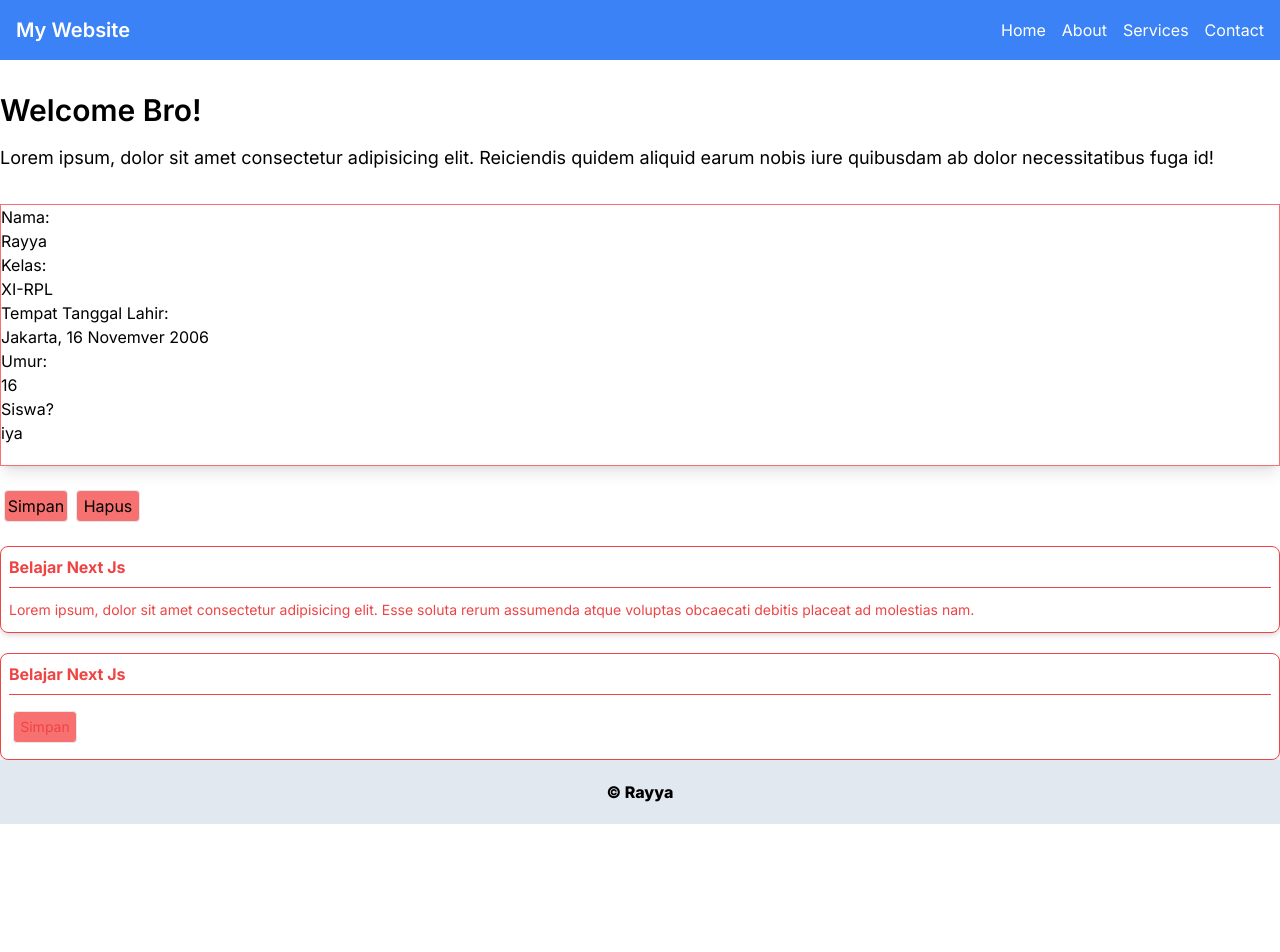
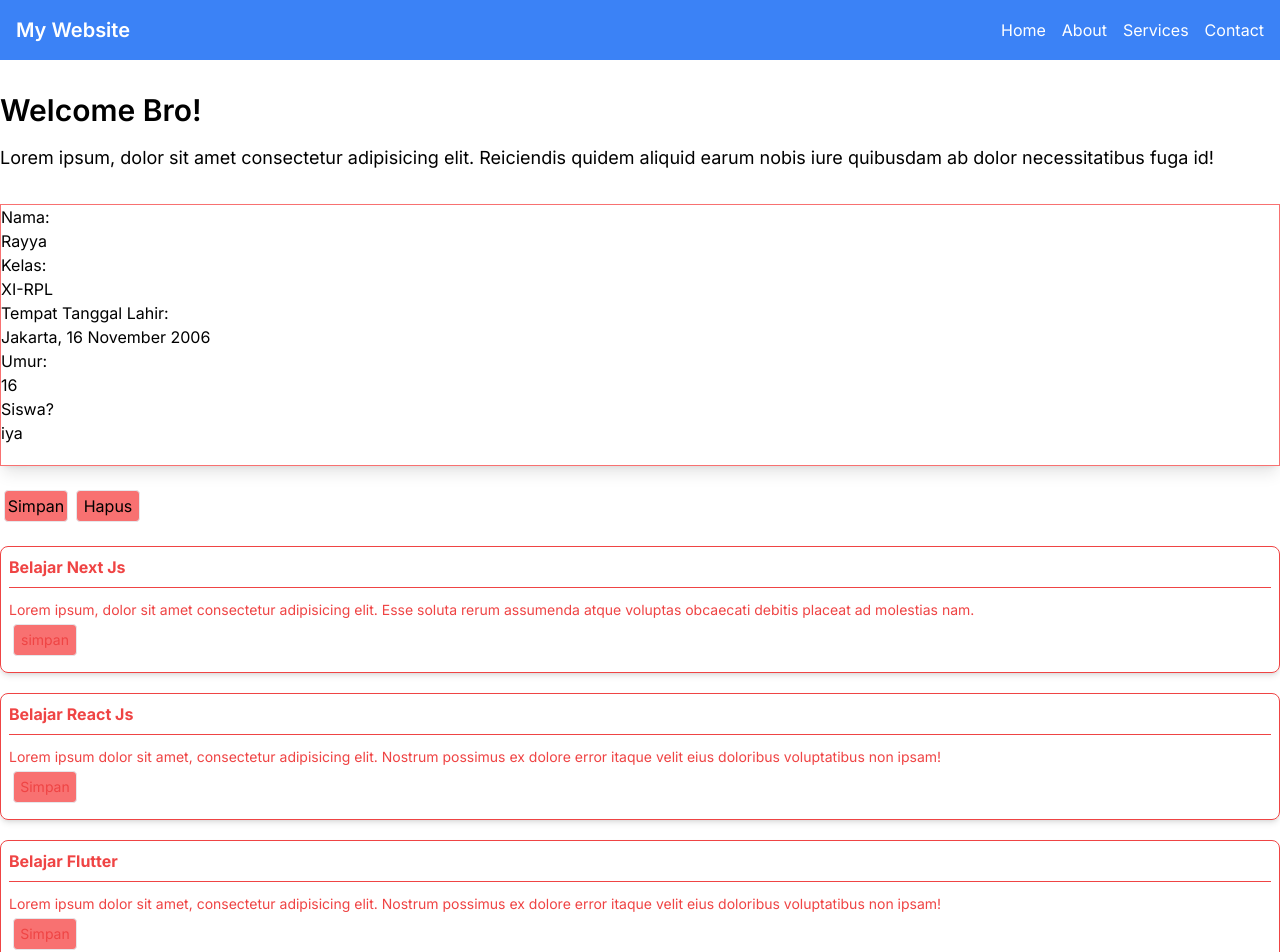
Before and after one commit to Rayyasa/belajar-frontend-nextjs, a Next.js app: page / in a window 1280 px wide. Shown: the top 952 px of the page. Before the commit the page ends 824 px from the top, so only its background shows below. Built offline with nearby package versions, Linux system fonts and the light colour scheme.

Commit message:
belajar pagi ini

```diff
--- a/app/components/Button.tsx
+++ b/app/components/Button.tsx
@@ -3,7 +3,7 @@ interface ButtonProps {
   isDisabled: boolean;
 }
 
-const Button: React.FC<ButtonProps> = ({ title, isDisabled }) => {
+const Button: React.FC<ButtonProps> = ({ title, isDisabled = false }) => {
   return (
     <button
       disabled={isDisabled}
@@ -14,5 +14,4 @@ const Button: React.FC<ButtonProps> = ({ title, isDisabled }) => {
   );
 };
 
-
 export default Button;
--- a/app/components/Card.tsx
+++ b/app/components/Card.tsx
@@ -1,12 +0,0 @@
-import { ReactNode } from "react";
-
-interface CardSection {
-  title: string;
-  children: ReactNode;
-}
-
-const card: React.FC <CardSection> = ({title, children}) => {
-  return (
-
-  )
-}
--- a/app/components/Latihan.tsx
+++ b/app/components/Latihan.tsx
@@ -7,6 +7,7 @@ interface Props {
 }
 
 function Latihan(props:Props) {
+  console.log(props);
   return (
     <div className="container border border-red-400 mb-5 pb-5 shadow-lg">
       <dl>
--- /dev/null
+++ b/app/components/container.tsx
@@ -0,0 +1,16 @@
+import {ReactNode} from 'react';
+
+interface Container {
+  children: ReactNode;
+}
+
+
+const Container: React.FC<Container> = ({ children }) => {
+  return (
+    <div className="container">
+      {children}
+    </div>
+  );
+};
+
+export default Container;
--- a/app/page.tsx
+++ b/app/page.tsx
@@ -5,26 +5,35 @@ import './globals.css';
 import NavBar from './components/nav';
 import Main from './components/main';
 import Footer from './components/footer';
-import Latihan from './components/latihan';
+import Latihan from './components/Latihan';
 import Button from './components/Button';
 import Note from './components/Note';
+import Container from './components/container';
 // Function Component
 export default function Home() {
 return (
     <div className=''>
       <NavBar/>
       <Main/>
-      <Latihan nama={'Rayya'} kelas={'XI-RPL'} ttl={'Jakarta, 16 Novemver 2006'} umur={16} isSiswa={true}/>
+      <Container>
+      <Latihan nama={'Rayya'} kelas={'XI-RPL'} ttl={'Jakarta, 16 November 2006'} umur={16} isSiswa={true}/>
       {/* <Latihan nama={'Rayya'} kelas={'XI-RPL'} ttl={'Jakarta, 16 Novemver 2006'} umur={16} isSiswa/>
       <Latihan nama={'Rayya'} kelas={'XI-RPL'} ttl={'Jakarta, 16 Novemver 2006'} umur={16} isSiswa={false}/> */}
       <Button title={'Simpan'} isDisabled={false}/>
       <Button title={'Hapus'} isDisabled={true}/>
       <Note title={'Belajar Next Js'}  status={'warning'}>
         <p>Lorem ipsum, dolor sit amet consectetur adipisicing elit. Esse soluta rerum assumenda atque voluptas obcaecati debitis placeat ad molestias nam.</p>
+        <Button title={'simpan'} isDisabled={true}/>
       </Note>
-      <Note title={'Belajar Next Js'}  status={'warning'}>
+      <Note title={'Belajar React Js'}  status={'success'}>
+        <p>Lorem ipsum dolor sit amet, consectetur adipisicing elit. Nostrum possimus ex dolore error itaque velit eius doloribus voluptatibus non ipsam!</p>
+        <Button title={'Simpan'} isDisabled/>
+      </Note>
+      <Note title={'Belajar Flutter'}  status={'error'}>
+        <p>Lorem ipsum dolor sit amet, consectetur adipisicing elit. Nostrum possimus ex dolore error itaque velit eius doloribus voluptatibus non ipsam!</p>
         <Button title={'Simpan'} isDisabled={false}/>
       </Note>
+      </Container>
       <Footer/>
     </div>
   )
```
